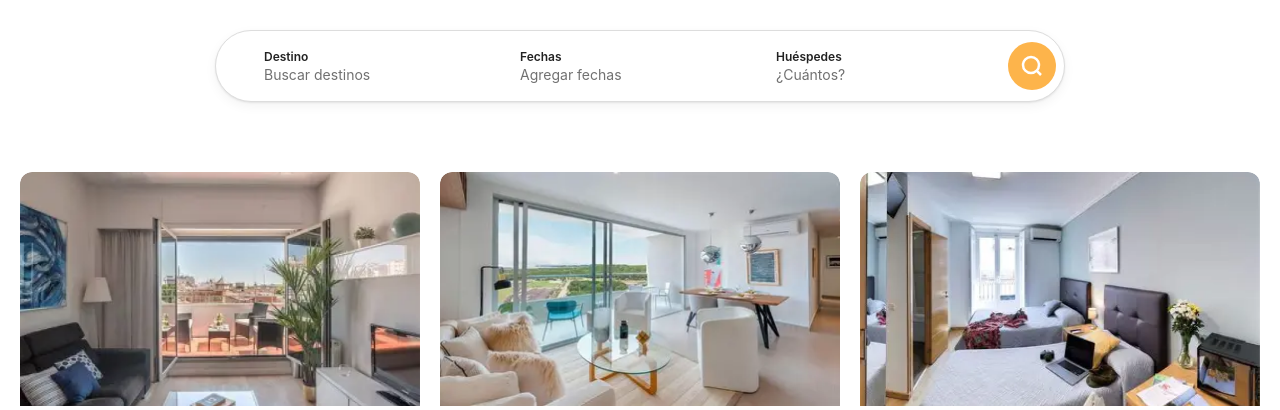
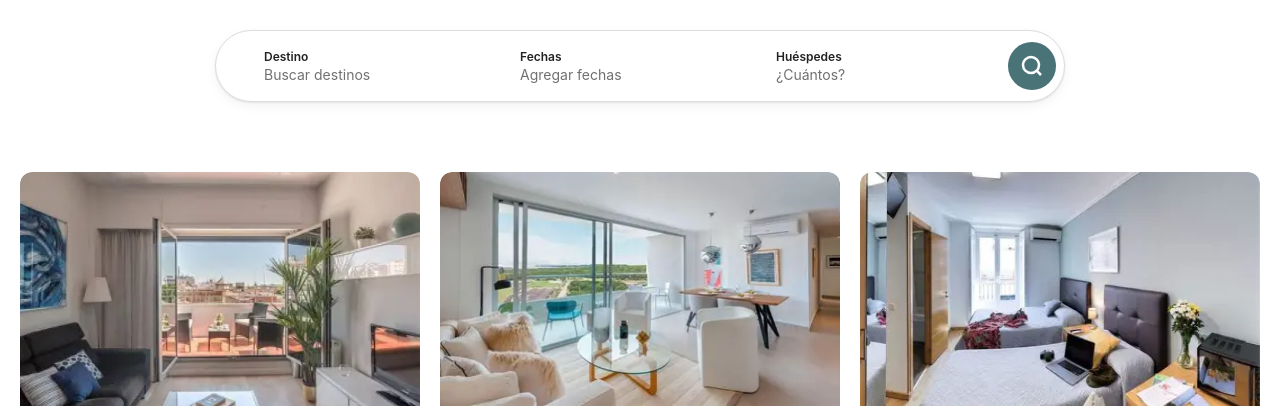
Before and after one commit to Carlosadrh23/Airbnb, a PHP site: template views/Principal.html in a window 1280 px wide. Shown: the part 192-602 px from the top of the page. Run offline with PHP 8.4, Linux system fonts and the light colour scheme; the template is opened without the code that fills it, so the values that code supplies are empty.

Commit message:
cambio de color del boton de busqueda

```diff
--- a/assets/styles.css
+++ b/assets/styles.css
@@ -87,7 +87,7 @@ body.pagina-logout {
 }
 
 .search-button {
-    background: #FDB44B;
+    background: #4A7378;
     border: none;
     border-radius: 50%;
     width: 48px;
@@ -102,7 +102,7 @@ body.pagina-logout {
 }
 
 .search-button:hover {
-    background: #e9a03a;
+    background: #4A7378;
     transform: scale(1.04);
 }
 
@@ -296,7 +296,7 @@ body.pagina-logout {
     align-items: center;
 }
 
-/* Fondo decorativo izquierdo - Círculos */
+/* Fondo decorativo izquierdo - Círculos
 .seccion-izquierda::before {
     content: '';
     position: absolute;
@@ -306,7 +306,7 @@ body.pagina-logout {
     height: 400px;
     background: radial-gradient(circle, rgba(200, 200, 200, 0.3) 0%, transparent 70%);
     border-radius: 50%;
-}
+}*/
 
 .seccion-izquierda::after {
     content: '';
```
